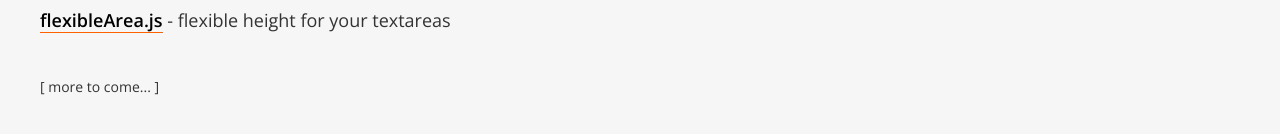
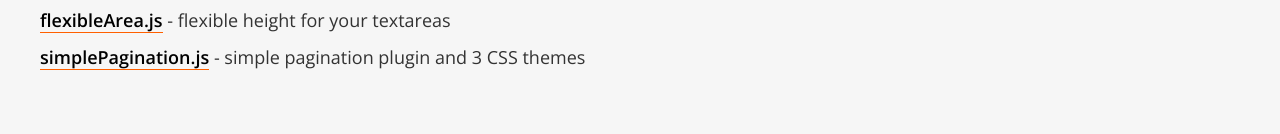
Before and after one commit to flaviusmatis/flaviusmatis.github.com, a plain HTML site: page index.html in a window 1280 px wide. Shown: the part 354-488 px from the top of the page. Drawn offline with nearby package versions, Linux system fonts and the light colour scheme; a web font is replaced by a local one.

Commit message:
Adding simplePagination to the list.

```diff
--- a/index.html
+++ b/index.html
@@ -29,9 +29,7 @@
 
 	<p><a href="http://flaviusmatis.github.com/flexibleArea.js/">flexibleArea.js</a> - flexible height for your textareas</p>
 
-	<br/>
-
-	<p class="small">[ more to come... ]</p>
+	<p><a href="http://flaviusmatis.github.com/simplePagination.js/">simplePagination.js</a> - simple pagination plugin and 3 CSS themes</p>
 
 </div>
 
```
